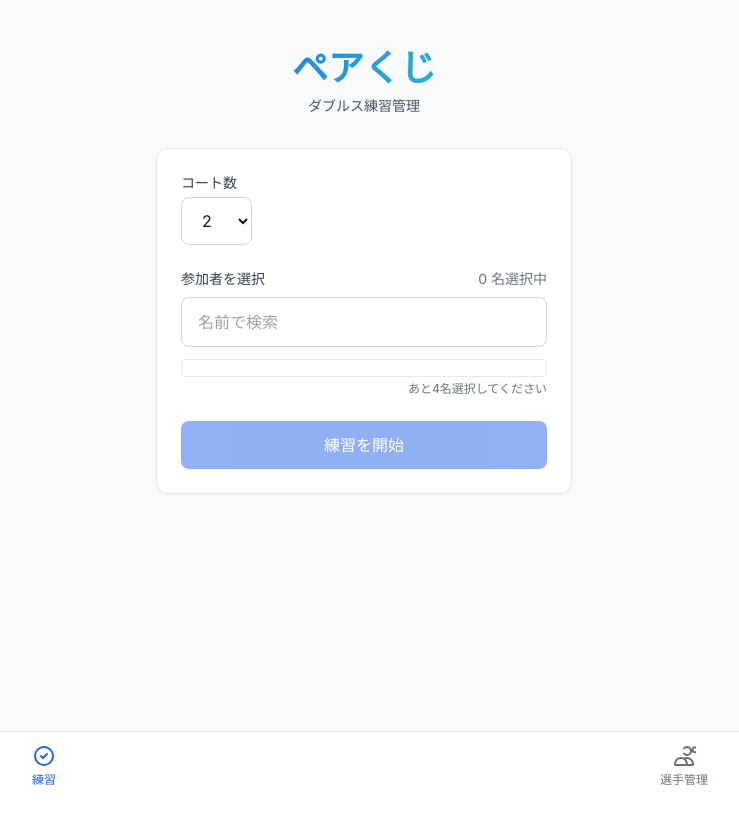
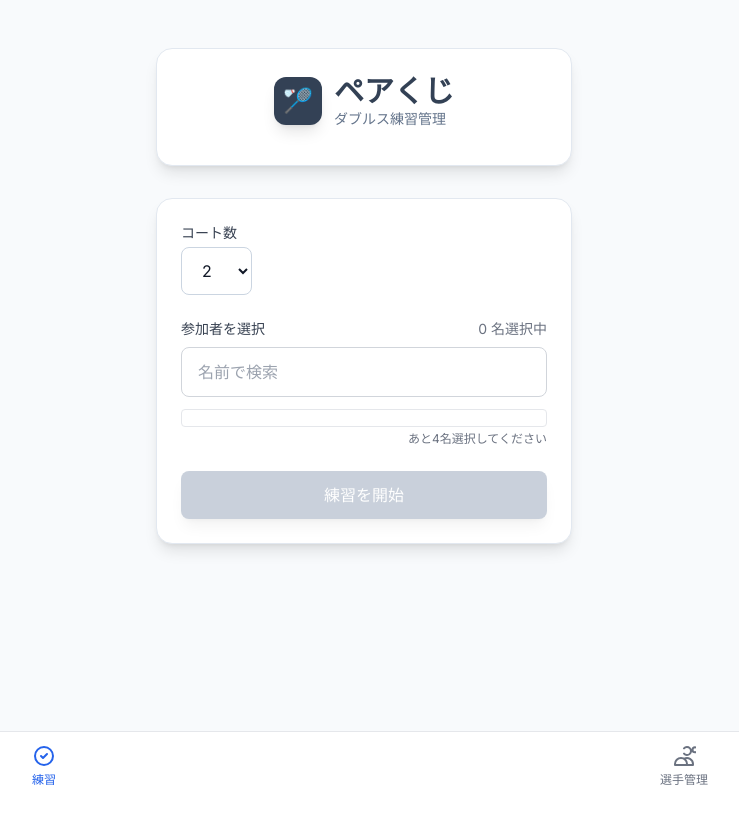
Before and after one commit to KM0912/pairkuji, a Next.js app: page /practice in a window 1280 px wide. Shown: the top 824 px of the page, without its empty margins (276-1015 px from the left). Built offline with nearby package versions, Linux system fonts and the light colour scheme.

Commit message:
練習ページのデザインを改善

```diff
--- a/src/app/practice/page.tsx
+++ b/src/app/practice/page.tsx
@@ -120,16 +120,26 @@ export default function PracticePage() {
   };
 
   return (
-    <main className="bg-gray-50 min-h-screen">
+    <main className="bg-slate-50 min-h-screen">
       <div className="max-w-md mx-auto px-4 py-6">
         {/* Header */}
         <div className="text-center mb-8 pt-6">
-          <h1 className="text-4xl font-extrabold mb-2 bg-gradient-to-r from-blue-600 to-teal-400 bg-clip-text text-transparent">ペアくじ</h1>
-          <p className="text-gray-600 text-sm">ダブルス練習管理</p>
+          <div className="bg-white rounded-2xl p-6 shadow-lg border border-slate-200">
+            <div className="flex items-center justify-center gap-3 mb-3">
+              {/* Clean Badminton Icon */}
+              <div className="w-12 h-12 bg-slate-700 rounded-xl flex items-center justify-center shadow-lg">
+                <div className="text-2xl">🏸</div>
+              </div>
+              <div className="text-left">
+                <h1 className="text-3xl font-bold text-slate-700">ペアくじ</h1>
+                <p className="text-slate-500 text-sm font-medium">ダブルス練習管理</p>
+              </div>
+            </div>
+
             {settings && (
-            <div className="mt-4">
+              <div className="mt-4 pt-3 border-t border-slate-200">
                 <button
-                className="text-sm bg-red-50 text-red-600 px-4 py-2 rounded-lg hover:bg-red-100 transition-colors"
+                  className="text-sm bg-slate-100 text-slate-600 px-4 py-2 rounded-lg hover:bg-slate-200 transition-colors font-medium"
                   onClick={() => {
                     setSubstituting(null);
                     resetPractice();
@@ -140,15 +150,16 @@ export default function PracticePage() {
               </div>
             )}
           </div>
+        </div>
 
         {!settings ? (
-          <form onSubmit={onStart} className="bg-white p-6 rounded-xl border shadow-sm mb-8 space-y-6">
+          <form onSubmit={onStart} className="bg-white p-6 rounded-2xl border border-slate-200 shadow-lg mb-8 space-y-6">
             <div className="mb-4">
               <label className="block text-sm text-gray-700 mb-1">コート数</label>
               <select
                 value={courts}
                 onChange={e => setCourts(Number(e.target.value))}
-                className="border rounded-lg px-4 py-3 bg-white border-gray-300 text-base min-h-[48px] focus:border-blue-500 focus:ring-2 focus:ring-blue-200 transition-all duration-200"
+                className="bg-white border border-slate-300 rounded-lg px-4 py-3 text-base min-h-[48px] focus:border-emerald-500 focus:ring-2 focus:ring-emerald-200 transition-colors"
               >
                 {Array.from({length: 10}, (_, i) => i + 1).map(n => (
                   <option key={n} value={n}>{n}</option>
@@ -207,7 +218,7 @@ export default function PracticePage() {
             <div className="mt-6">
               <button
                 type="submit"
-                className="w-full py-3 px-4 rounded-lg bg-blue-600 text-white hover:bg-blue-700 disabled:opacity-50 font-medium min-h-[48px]"
+                className="w-full py-3 px-4 rounded-lg bg-emerald-500 text-white hover:bg-emerald-600 disabled:opacity-50 disabled:bg-slate-400 font-medium min-h-[48px] shadow-lg hover:shadow-xl transition-all duration-200"
                 disabled={selected.length < 4}
               >
                 練習を開始
@@ -217,14 +228,14 @@ export default function PracticePage() {
         ) : (
           <div className="space-y-8">
             {/* Settings and participants */}
-            <section className="bg-white p-6 rounded-xl border shadow-sm">
+            <section className="bg-white p-6 rounded-2xl border border-slate-200 shadow-lg">
               <div className="flex items-center justify-between mb-4">
                 <div className="flex items-center gap-2 text-gray-700">
                   コート数:
                   <select
                     value={settings.courts}
                     onChange={e => updateCourts(Number(e.target.value))}
-                    className="border rounded-lg px-3 py-2 bg-white border-gray-300 text-sm font-semibold min-h-[40px] focus:border-blue-500 focus:ring-2 focus:ring-blue-200 transition-all duration-200"
+                    className="bg-white border border-slate-300 rounded-lg px-3 py-2 text-sm font-semibold min-h-[40px] focus:border-emerald-500 focus:ring-2 focus:ring-emerald-200 transition-colors"
                   >
                     {Array.from({length: 10}, (_, i) => i + 1).map(n => (
                       <option key={n} value={n}>{n}</option>
@@ -267,7 +278,7 @@ export default function PracticePage() {
                 {/* Add participant button */}
                 <div className="flex justify-center pt-2">
                   <button
-                    className="text-sm text-blue-600 hover:text-blue-700 border border-blue-300 hover:border-blue-400 px-6 py-3 rounded-lg bg-blue-50 hover:bg-blue-100 transition-all duration-200 min-h-[48px] active:scale-95 shadow-sm hover:shadow-md"
+                    className="text-sm text-emerald-600 hover:text-emerald-700 border border-emerald-300 hover:border-emerald-400 px-6 py-3 rounded-lg bg-emerald-50 hover:bg-emerald-100 transition-colors min-h-[48px] font-medium"
                     onClick={() => setShowAddParticipant(true)}
                   >
                     + 参加者を追加
@@ -277,19 +288,19 @@ export default function PracticePage() {
             </section>
 
             {/* Generate and show round */}
-            <section className="bg-white p-6 rounded-xl border shadow-sm">
+            <section className="bg-white p-6 rounded-2xl border border-slate-200 shadow-lg">
               <div className="mb-4">
                 <div className="flex items-center justify-between mb-4">
                   <h2 className="text-xl font-semibold">組み合わせ</h2>
                   <button
                     onClick={() => setShowPairStats(true)}
-                    className="text-sm text-blue-600 hover:text-blue-700 underline"
+                    className="text-sm text-slate-600 hover:text-slate-700 underline-offset-4 hover:underline transition-colors font-medium"
                   >
                     ペア統計
                   </button>
                 </div>
                 <button
-                  className="w-full py-4 px-4 rounded-lg bg-blue-600 text-white hover:bg-blue-700 disabled:opacity-50 font-medium min-h-[52px] active:scale-95 transition-all duration-200 shadow-md hover:shadow-lg"
+                  className="w-full py-3 px-4 rounded-lg bg-emerald-500 text-white hover:bg-emerald-600 disabled:opacity-50 disabled:bg-slate-400 font-medium min-h-[48px] shadow-lg hover:shadow-xl transition-all duration-200"
                   onClick={() => generateNextRound()}
                   disabled={players.filter(p => p.status === 'active').length < 4}
                 >
@@ -303,11 +314,11 @@ export default function PracticePage() {
                     {latestRound.courts.map(cm => (
                       <div
                         key={cm.courtNo}
-                        className="rounded-xl border bg-white p-5 shadow-lg hover:shadow-xl transition-all duration-200 hover:-translate-y-1 border-gray-200"
+                        className="rounded-2xl border bg-white p-5 shadow-lg hover:shadow-xl transition-all duration-200 border-slate-200"
                       >
                         <div className="flex items-center justify-center mb-4">
                           <div className="relative">
-                            <div className="w-16 h-16 rounded-full bg-gradient-to-r from-emerald-500 to-blue-500 flex items-center justify-center shadow-lg">
+                            <div className="w-16 h-16 rounded-full bg-slate-700 flex items-center justify-center shadow-lg">
                               <span className="text-white font-bold text-xl">
                                 {cm.courtNo}
                               </span>
```
Lines whose indentation alone changed are shown as unchanged.
